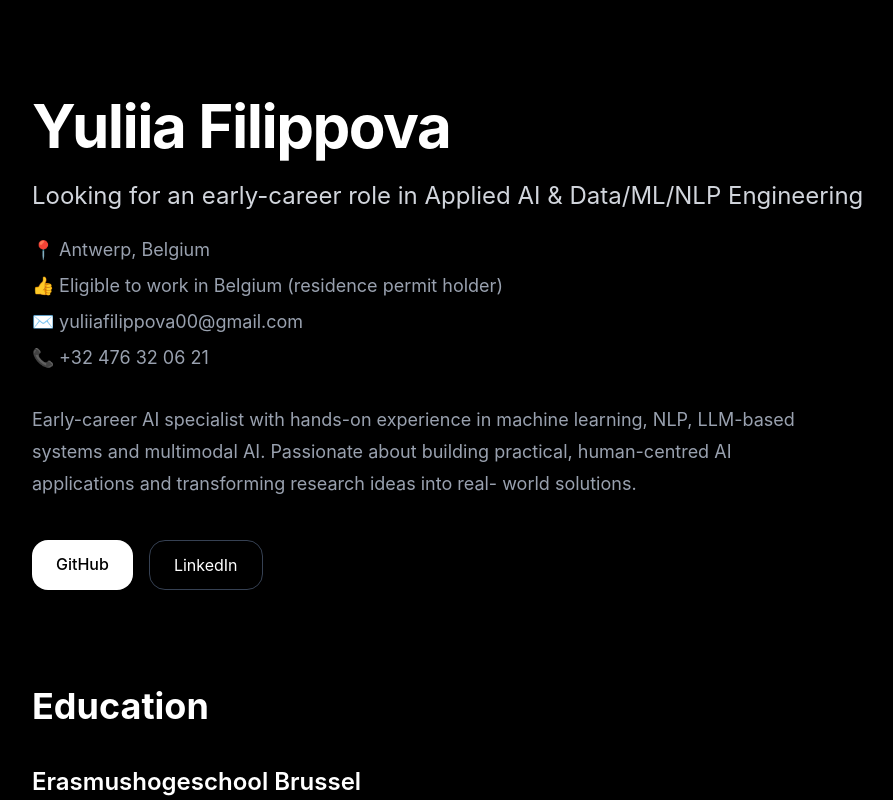
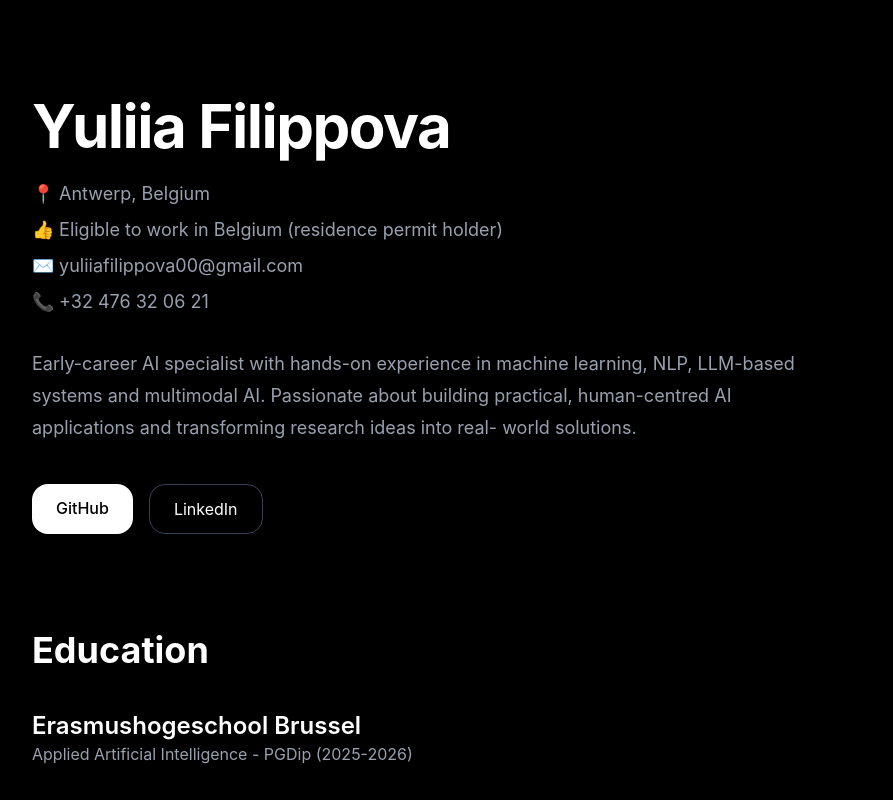
Before and after one commit to YuliiaFilippova/yuliiafilippova, a React (Vite) app: page / in a window 1280 px wide. Shown: the top 800 px of the page, without its empty margins (56-949 px from the left). Built offline with nearby package versions, Linux system fonts and the light colour scheme.

Commit message:
update portfolio

```diff
--- a/src/App.jsx
+++ b/src/App.jsx
@@ -9,9 +9,9 @@
           Yuliia Filippova
         </h1>
 
-        <p className="text-2xl text-gray-300 mb-6">
+        {/* <p className="text-2xl text-gray-300 mb-6">
           Looking for an early-career role in Applied AI & Data/ML/NLP Engineering
-        </p>
+        </p> */}
 
         <div className="flex flex-col gap-2 text-gray-400 mb-8 text-lg">
 
```
